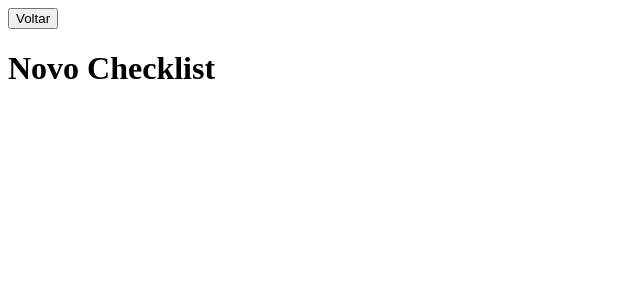
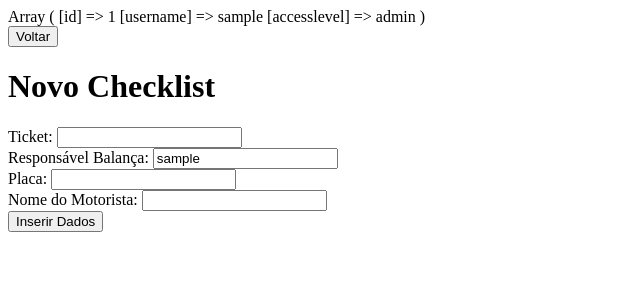
Before and after one commit to gilmarterres/PROJETO, a PHP site: page /pages/new_checklist.php in a window 1280 px wide. Shown: the top 300 px of the page, without its empty margins (0-640 px from the left). Run offline with PHP 8.4, Linux system fonts and the light colour scheme; the visitor is signed in with stand-in values (Sample User, id 1).

Commit message:
criado pagina para novo checklist

```diff
--- a/pages/balance.php
+++ b/pages/balance.php
@@ -14,6 +14,11 @@ body{
 
 </head>
 <body>
+    <?php
+        session_start();
+        print_r($_SESSION);
+    ?>
+    <br>
     <button id="bt_lg_screen">Voltar</button>
 
     <h3>BALANÇA</h3>
--- a/pages/new_checklist.php
+++ b/pages/new_checklist.php
@@ -6,11 +6,43 @@
     <title>Novo checklist</title>
 </head>
 <body>
+    <?php
+        session_start();
+        print_r($_SESSION);
+    ?>
+    <br>
     <button id="bt_back">Voltar</button>
+        <div class="container">
+
         <h1>Novo Checklist</h1>
 
+        <?php
+        if (isset($_GET['status'])){
+            if ($_GET['status'] == 'sucess'){
+                echo '<div class="message success">Dados inseridos com sucesso!</div>';
+            }elseif ($_GET['status'] == 'error'){
+                $error_message = isset($_GET['message']) ? htmlspecialchars($_GET['message']) : 'Ocorreu um erro ao inserir os dados.';
+                echo '<div class="message error">' . $error_message . '</div>';
+            }
+        }
+        ?>
 
+        <form action="../assets/insert_checklist.php" method="post">
+            <label for="ticket">Ticket:</label>
+            <input type="text" id="ticket" name="ticket" required><br>
 
+            <label for="name_us_bal">Responsável Balança:</label>
+            <input type="text" id="name_us_bal" name="name_us_bal" value="<?php echo $_SESSION['username'] ?>" required><br>
+
+            <label for="plate">Placa:</label>
+            <input type="text" id="plate" name="plate" required><br>
+
+            <label for="driver">Nome do Motorista:</label>
+            <input type="text" id="driver" name="driver" required><br>
+
+            <input type="submit" value="Inserir Dados">
+    </form>
+        </div>
 <script src="../js/functions.js"></script>
 </body>
 </html>
```
Also changed, not shown: assets/insert_checklist.php (added, +17 -0 lines), index.html (+6 -2 lines), db_checklist.sql (line endings or trailing spaces).
